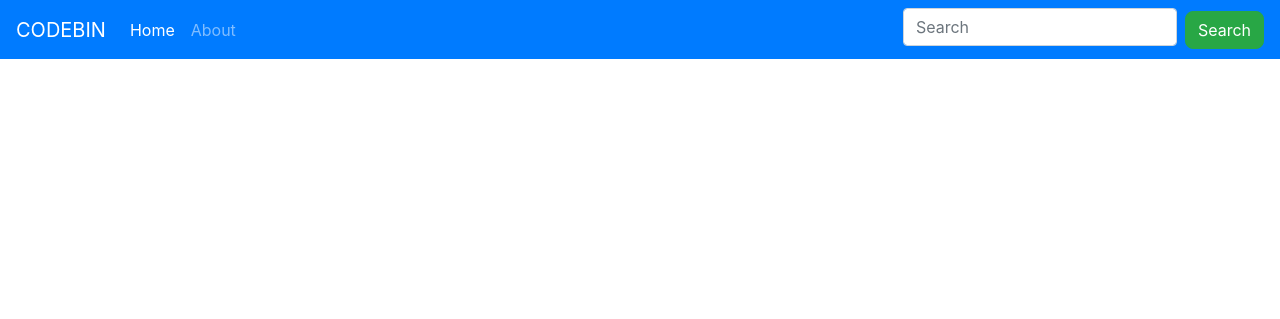
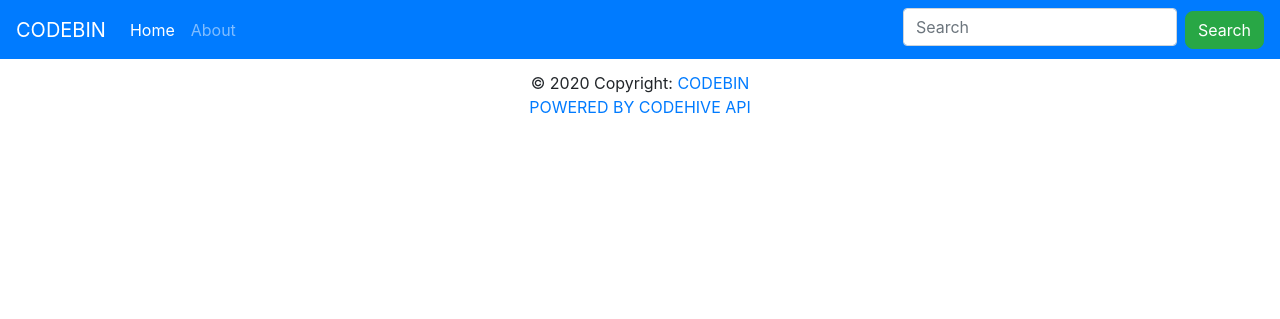
Before and after one commit to deltawing-0700/CodeBinWebSite, a Flask app: page / in a window 1280 px wide. Shown: the top 319 px of the page. Run offline with Flask 2, Linux system fonts and the light colour scheme; parts of the project's set-up code (start-up, migrations or seed data) failed here and were passed over; some libraries are stand-ins or nearby versions.

Commit message:
added footer

```diff
--- a/templates/base.html
+++ b/templates/base.html
@@ -45,6 +45,18 @@
 
 {% endblock %}
 
+<!-- Footer -->
+<footer class="page-footer font-small blue">
+
+  <!-- Copyright -->
+  <div class="footer-copyright text-center py-3">© 2020 Copyright:
+    <a href="https://codebin.repl.co"> CODEBIN </a><br>
+    <a href="http://codehive.sketchub.in/api/"> POWERED BY CODEHIVE API </a>
+  </div>
+  <!-- Copyright -->
+
+</footer>
+<!-- Footer -->
 </div>
     </body>
 </html>
```
